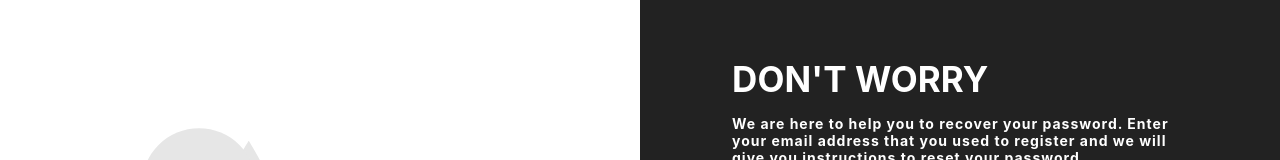
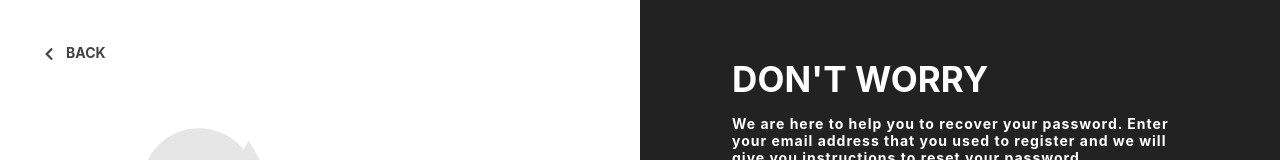
Before and after one commit to bracket-technology/newstoday, a React (Create React App) app: page /forgotpassword in a window 1280 px wide. Shown: the top 160 px of the page. Built offline with nearby package versions, Linux system fonts and the light colour scheme; no server answers; a web font is replaced by a local one.

Commit message:
feat: add active navigation

```diff
--- a/src/Pages/Auth/forgot/ForgotPassword.js
+++ b/src/Pages/Auth/forgot/ForgotPassword.js
@@ -5,6 +5,8 @@ import "./mobile.css";
 import logo from "../../../assets/svg/bg3.svg";
 import { SendForgot } from "../../../Redux/actions/Verify";
 import Metatags from "../../../Components/Metatags";
+import { FaChevronLeft } from 'react-icons/fa'
+import { Link } from "react-router-dom";
 
 const ForgotPassword = () => {
   const dispatch = useDispatch();
@@ -12,17 +14,19 @@ const ForgotPassword = () => {
   const [email, setEmail] = React.useState({});
   const { loading } = useSelector((s) => s.verify);
 
-
   const handleSubmit = (e) => {
     e.preventDefault();
     dispatch(SendForgot(email));
-  }
+  };
 
   return (
     <>
-      <Metatags title={'Forgot Password | News Today'} />
+      <Metatags title={"Forgot Password | News Today"} />
       <div className="box-fp">
         <div className="split-fp left-fp">
+          <div className="fp-back">
+           <Link to="/"><FaChevronLeft className="fp-back-icon"/>Back</Link>
+          </div>
           <img src={logo} alt="logo" />
         </div>
 
@@ -37,12 +41,24 @@ const ForgotPassword = () => {
             <form onSubmit={(e) => handleSubmit(e)}>
               <label htmlFor="">Email</label>
               <br />
-              <input type="email" placeholder="Enter your email" onChange={(e) => setEmail((prevData) => ({ ...prevData, email: e.target.value }))} />
+              <input
+                type="email"
+                placeholder="Enter your email"
+                onChange={(e) =>
+                  setEmail((prevData) => ({
+                    ...prevData,
+                    email: e.target.value,
+                  }))
+                }
+              />
               <br />
               <br />
               <div className="button-fp d-flex justify-content-end">
                 {loading ? (
-                  <button type="submit" disabled> Loading... </button>
+                  <button type="submit" disabled>
+                    {" "}
+                    Loading...{" "}
+                  </button>
                 ) : (
                   <button type="submit">Send</button>
                 )}
--- a/src/Pages/Auth/forgot/styles.css
+++ b/src/Pages/Auth/forgot/styles.css
@@ -8,11 +8,29 @@
 .left-fp {
   width: 50%;
   left: 0;
-  padding: 8em;
+}
+.left-fp .fp-back {
+  padding: 3em;
+  position: absolute;
+  font-weight: 700;
+  font-size: 14px;
+  text-transform: uppercase;
+}
+.fp-back a {
+  color: #444;
+  text-decoration: none;
+}
+.fp-back a:hover {
+  color: #222;
+}
+.fp-back-icon {
+  font-size: 14px;
+  margin-right: 10px;
 }
 .left-fp img {
   width: 100%;
   object-fit: cover;
+  padding: 8em;
   height: 100%;
 }
 
```
